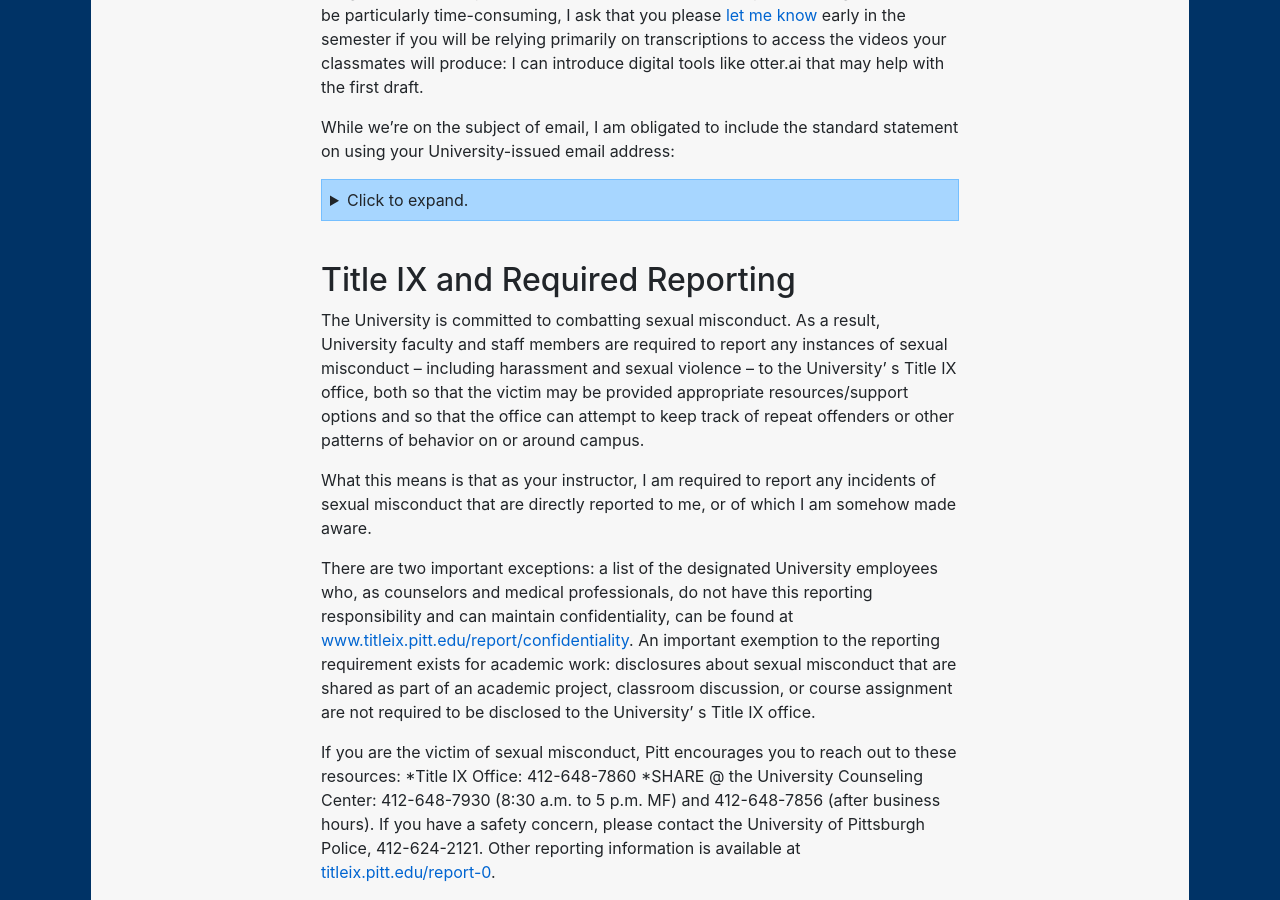
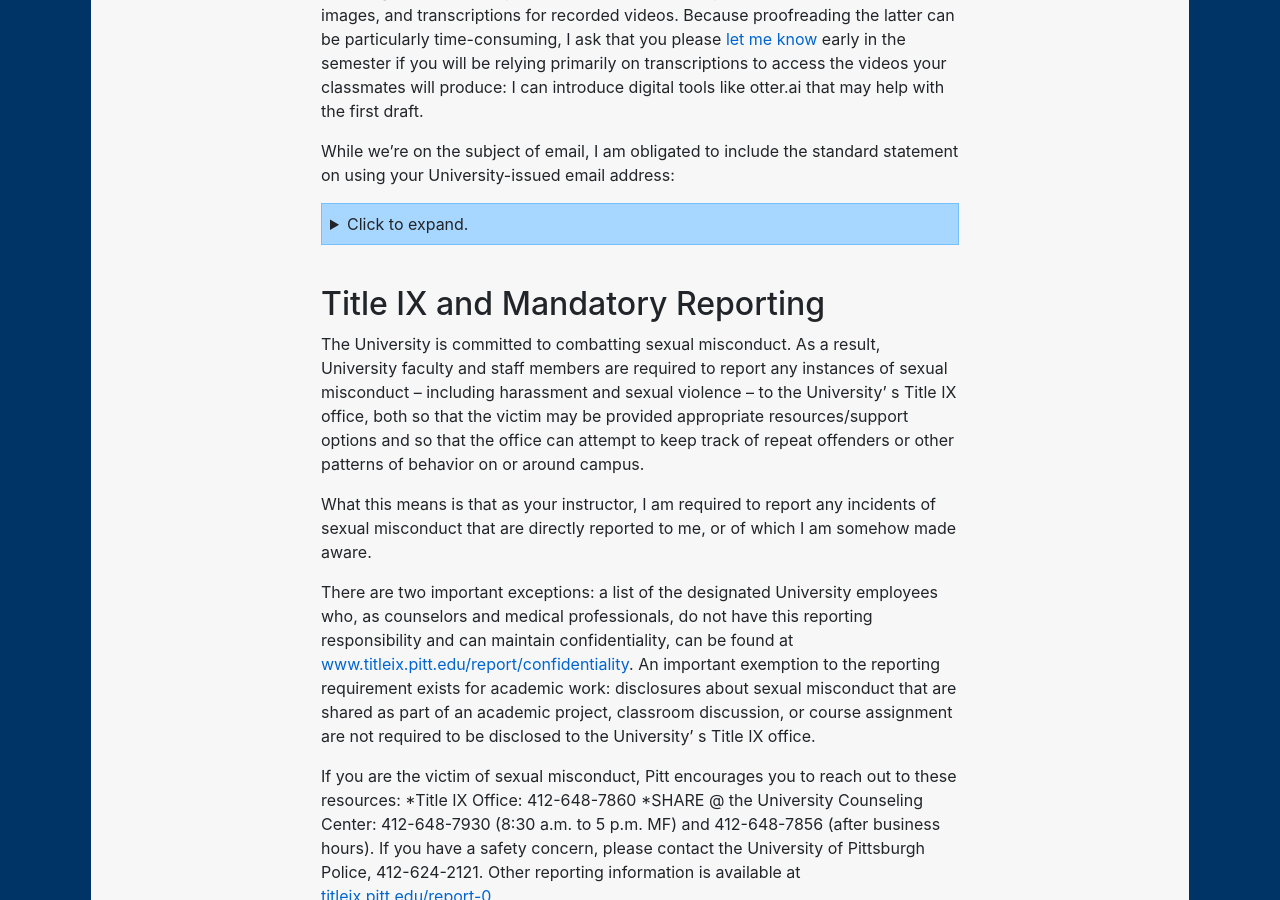
Before and after one commit to benmiller314/dsam2024fall, a Jekyll site: the page built from policies.md, in a window 1280 px wide and 900 px high, scrolled down 1253 px. Built offline with Jekyll 4.4.1, drawn with Linux system fonts in a browser that asks for light colours; our own code applies the rules of GitHub Pages for plain Markdown files; some of the changed text lies outside the part shown.

Commit message:
now it's in the .docx version, too
and the header has been updated with an internal link, in both cases.

```diff
--- a/policies.md
+++ b/policies.md
@@ -2,6 +2,7 @@
 
 - [Attendance](#attendance)
 - [Inclusion and Access](#inclusion-and-access)
+- [Title IX and Mandatory Reporting](#title-ix-and-mandatory-reporting)
 - [Avoiding Plagiarism](#avoiding-plagiarism)
 - [On Artificial Intelligence](#on-artificial-intelligence)
 - [Feedback, Assessment, and Grades](#feedback-assessment-and-grades)
@@ -27,7 +28,7 @@
 <p>The University provides an e-mail forwarding service that allows students to read their e- mail via other service providers (e.g., Hotmail, AOL, Yahoo). Students that choose to forward their e-mail from their pitt.edu address to another address do so at their own risk. If e-mail is lost as a result of forwarding, it does not absolve the student from responding to official communications sent to their University e-mail address. To forward e-mail sent to your University account, go to <a href="http://accounts.pitt.edu">http://accounts.pitt.edu</a>, log into your account, click on Edit Forwarding Addresses, and follow the instructions on the page. Be sure to log out of your account when you have finished. (For the full E-mail Communication Policy, go to <a href="https://www.bc.pitt.edu/policies/policy/09/09-10-01.html">www.bc.pitt.edu/policies/policy/09/09-10-01.html</a>.)</p>
 </details>
 
-## Title IX and Required Reporting
+## Title IX and Mandatory Reporting
 The University is committed to combatting sexual misconduct. As a result, University faculty and staff members are required to report any instances of sexual misconduct – including harassment and sexual violence – to the University’ s Title IX office, both so that the victim may be provided appropriate resources/support options and so that the office can attempt to keep track of repeat offenders or other patterns of behavior on or around campus.
 
 What this means is that as your instructor, I am required to report any incidents of sexual misconduct that are directly reported to me, or of which I am somehow made aware.
```
Also changed, not shown: 1 other file.
